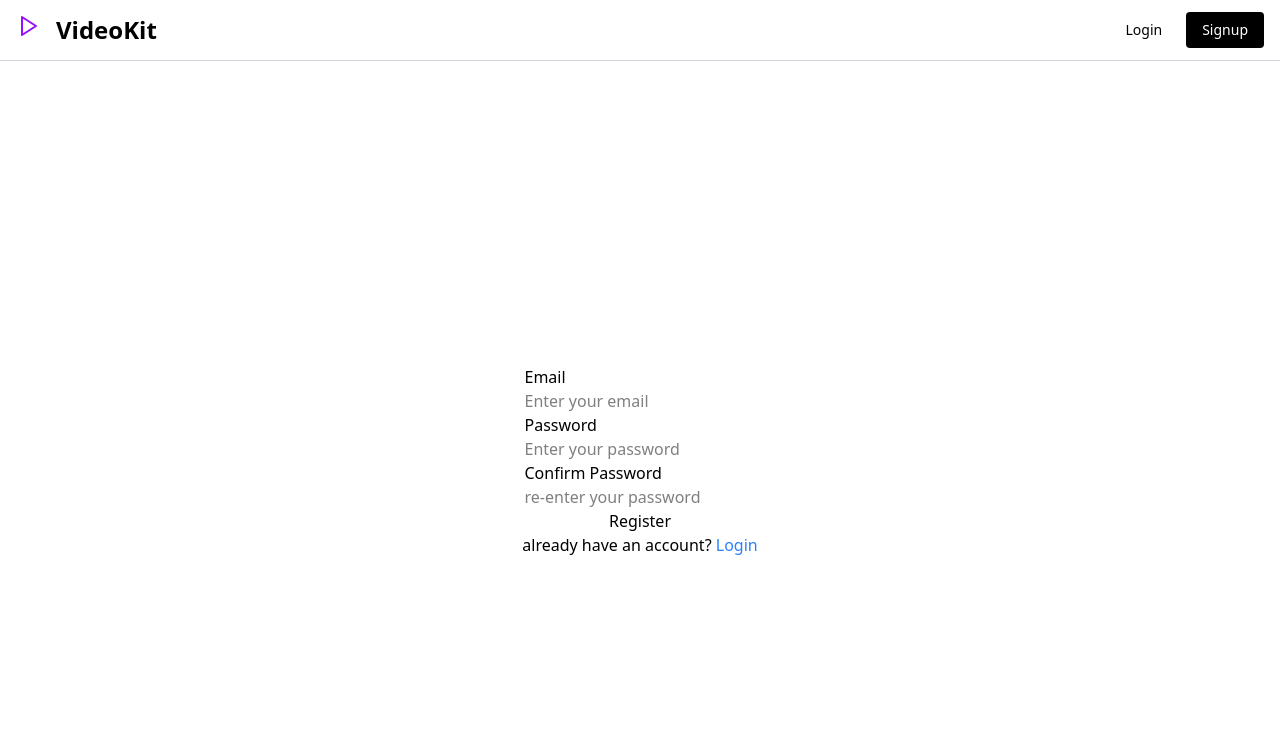
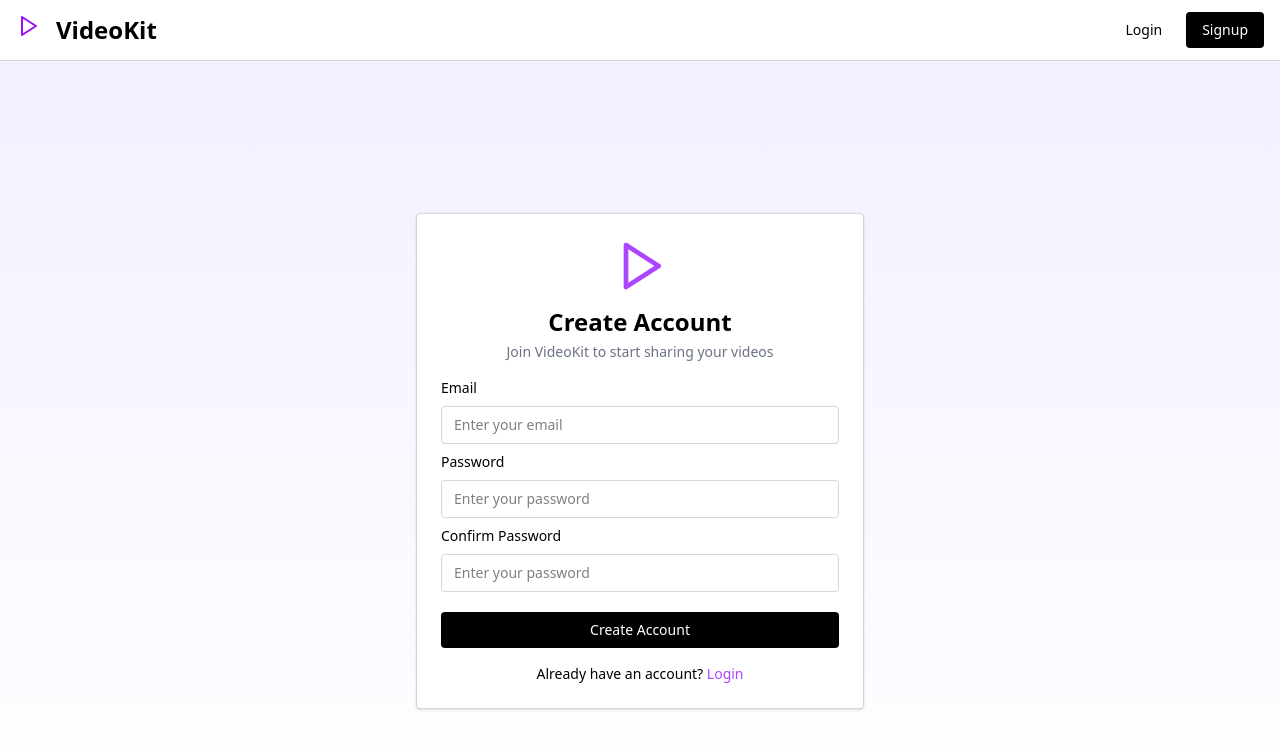
Before and after one commit to ayushsaini7717/videokit, a Next.js app: page /register in a window 1280 px wide. Shown: the top 750 px of the page. Built offline with nearby package versions, Linux system fonts and the light colour scheme; no server answers; what @imagekit/next would draw is missing.

Commit message:
feat/registerPage

```diff
--- /dev/null
+++ b/app/(pages)/login/login.module.css
@@ -0,0 +1,44 @@
+.loader {
+    width: 24px;
+    height: 24px;
+    position: relative;
+    overflow: hidden;
+    display: inline-block;
+    vertical-align: middle;
+  }
+
+  .loader:before,
+  .loader:after {
+    content: "";
+    position: absolute;
+    left: 50%;
+    bottom: 0;
+    width: 12px;
+    height: 12px;
+    border-radius: 50%;
+    background: #fff;
+    transform: translate(-50%, 100%) scale(0);
+    animation: push 1.5s infinite ease-in-out;
+  }
+
+  .loader:after {
+    animation-delay: 0.75s;
+  }
+
+  @keyframes push {
+    0% {
+      transform: translate(-50%, 100%) scale(1);
+    }
+    20%,
+    30% {
+      transform: translate(-50%, 50%) scale(1);
+    }
+    50%,
+    70% {
+      transform: translate(-50%, -30%) scale(0.5);
+    }
+    80%,
+    100% {
+      transform: translate(-50%, -50%) scale(0);
+    }
+  }
--- a/app/(pages)/login/page.tsx
+++ b/app/(pages)/login/page.tsx
@@ -4,18 +4,22 @@ import TypingText from "@/app/components/animatedText";
 import { signIn } from "next-auth/react";
 import { useRouter } from "next/navigation";
 import React, { useState } from "react";
+import styles from "./login.module.css";
 
 const Login=()=>{
     const [email,Setemail]=useState("");
     const [password,SetPassword]=useState("");
+    const [loading,setLoading]=useState(false);
     const router=useRouter();
 
     const handler=async (e: React.FormEvent<HTMLFormElement>)=>{
+        setLoading(true);
         e.preventDefault();
         const res=await signIn("credentials",{email,password,redirect: false});
         if(res?.error){
             throw new Error("Wrong email or password!");
         }else{
+            setLoading(false);
             router.push('/')
         }
     }
@@ -63,7 +67,7 @@ const Login=()=>{
           type="submit"
           className="mt-3 py-2 px-4 bg-black text-white font-medium rounded hover:bg-black/90 transition text-sm"
         >
-          Login
+          {loading ? <span className={styles.loader}></span> : <span>Login</span>}
         </button>
       </form>
 
--- a/app/(pages)/register/page.tsx
+++ b/app/(pages)/register/page.tsx
@@ -1,14 +1,18 @@
 "use client";
+import TypingText from "@/app/components/animatedText";
 import { useRouter } from "next/navigation";
 import { useState } from "react";
+import styles from "./register.module.css";
 
 const Register=()=>{
     const [email,SetEmail]=useState("");
     const [password,SetPassword]=useState("");
     const [confirmpassword,SetConfirmpassword]=useState("");
+    const [loading,setLoading]=useState(false);
     const router=useRouter();
 
     const handler=async (e: React.FormEvent<HTMLFormElement>)=>{
+        setLoading(true);
         e.preventDefault();
         if(!password || !confirmpassword){
             return;
@@ -27,26 +31,97 @@ const Register=()=>{
             if(!res.ok){
                 throw new Error("Failed to register user.");
             }
+            setLoading(false);
+            router.push("/login");
 
         }catch(err){
             console.log(err);
             throw new Error("something went wrong!");
         }
     }
-    return <div>
-        <div className="flex flex-col justify-center items-center h-[100vh]">
-            <form className="flex flex-col" onSubmit={handler}>
-                <label>Email</label>
-                <input onChange={(e)=>SetEmail(e.target.value)} type="email" placeholder="Enter your email" required></input>
-                <label>Password</label>
-                <input onChange={(e)=>SetPassword(e.target.value)} type="password" placeholder="Enter your password" required/>
-                <label>Confirm Password</label>
-                <input onChange={(e)=>SetConfirmpassword(e.target.value)} type="password" placeholder="re-enter your password" required></input>
-                <button type="submit">Register</button>
-            </form>
-            <div>already have an account? <span className="text-blue-500" onClick={()=>router.push('/login')}>Login</span></div>
+    return <div className="min-h-screen flex items-center justify-center" style={{ background: 'linear-gradient(to bottom, #f3f0ff, #ffffff)' }}>
+        <div className="w-[90%] max-w-md sm:w-[80%] md:w-[60%] lg:w-[35vw] bg-white border border-gray-300 rounded p-6 flex flex-col items-center shadow-sm">
+
+          <div className="mb-3">
+            <svg
+              xmlns="http://www.w3.org/2000/svg"
+              className="h-14 w-14 text-purple-500"
+              fill="none"
+              stroke="currentColor"
+              strokeWidth="2"
+              strokeLinecap="round"
+              strokeLinejoin="round"
+              viewBox="0 0 24 24"
+            >
+              <polygon points="6 3 20 12 6 21 6 3" />
+            </svg>
+          </div>
+            <div className="font-bold text-2xl text-center min-h-[32px] mb-1">
+            <TypingText text={'Create Account'} />
+          </div>
+          <p className="text-gray-500 text-sm text-center mb-4">Join VideoKit to start sharing your videos</p>
+            <form className="w-full flex flex-col gap-2 mb-4" onSubmit={handler}>
+            <label className="text-sm font-medium">Email</label>
+            <input
+              onChange={(e) => SetEmail(e.target.value)}
+              required
+              type="email"
+              placeholder="Enter your email"
+              className="px-3 py-2 border border-gray-300 rounded text-sm"
+            />
+
+            <label className="text-sm font-medium">Password</label>
+            <input
+              onChange={(e) => SetPassword(e.target.value)}
+              required
+              type="password"
+              placeholder="Enter your password"
+              className="px-3 py-2 border border-gray-300 rounded text-sm"
+            />
+
+
+            <label className="text-sm font-medium">Confirm Password</label>
+            <input
+              onChange={(e) => SetConfirmpassword(e.target.value)}
+              required
+              type="password"
+              placeholder="Enter your password"
+              className="px-3 py-2 border border-gray-300 rounded text-sm"
+            />
+
+            <button
+              type="submit"
+              className="mt-3 cursor-pointer py-2 px-4 bg-black text-white font-medium rounded hover:bg-black/90 transition text-sm"
+            >
+                {loading? <span className={styles.loader}></span>:<span>Create Account</span>}
+            </button>
+          </form>
+
+          <div className="text-sm">
+                Already have an account?{" "}
+            <span
+              onClick={() => router.push("/login")}
+              className="text-purple-500 cursor-pointer"
+            >
+              Login
+            </span>
+          </div>
         </div>
-    </div>
+      </div>
+    // return <div>
+    //     <div className="flex flex-col justify-center items-center h-[100vh]">
+    //         <form className="flex flex-col" onSubmit={handler}>
+    //             <label>Email</label>
+    //             <input onChange={(e)=>SetEmail(e.target.value)} type="email" placeholder="Enter your email" required></input>
+    //             <label>Password</label>
+    //             <input onChange={(e)=>SetPassword(e.target.value)} type="password" placeholder="Enter your password" required/>
+    //             <label>Confirm Password</label>
+    //             <input onChange={(e)=>SetConfirmpassword(e.target.value)} type="password" placeholder="re-enter your password" required></input>
+    //             <button type="submit">Register</button>
+    //         </form>
+    //         <div>already have an account? <span className="text-blue-500" onClick={()=>router.push('/login')}>Login</span></div>
+    //     </div>
+    // </div>
 }
 
 export default Register;
--- /dev/null
+++ b/app/(pages)/register/register.module.css
@@ -0,0 +1,44 @@
+.loader {
+    width: 24px;
+    height: 24px;
+    position: relative;
+    overflow: hidden;
+    display: inline-block;
+    vertical-align: middle;
+  }
+
+  .loader:before,
+  .loader:after {
+    content: "";
+    position: absolute;
+    left: 50%;
+    bottom: 0;
+    width: 12px;
+    height: 12px;
+    border-radius: 50%;
+    background: #fff;
+    transform: translate(-50%, 100%) scale(0);
+    animation: push 1.5s infinite ease-in-out;
+  }
+
+  .loader:after {
+    animation-delay: 0.75s;
+  }
+
+  @keyframes push {
+    0% {
+      transform: translate(-50%, 100%) scale(1);
+    }
+    20%,
+    30% {
+      transform: translate(-50%, 50%) scale(1);
+    }
+    50%,
+    70% {
+      transform: translate(-50%, -30%) scale(0.5);
+    }
+    80%,
+    100% {
+      transform: translate(-50%, -50%) scale(0);
+    }
+  }
--- a/app/components/navbar.tsx
+++ b/app/components/navbar.tsx
@@ -14,7 +14,7 @@ const Navbar=()=>{
       <svg xmlns="http://www.w3.org/2000/svg" width="24" height="24" fill="none" stroke="currentColor" strokeWidth="2" strokeLinecap="round" strokeLinejoin="round" className="lucide lucide-play h-8 w-8 text-purple-600">
         <polygon points="6 3 20 12 6 21 6 3" />
       </svg>
-      <h1 className="font-bold text-xl sm:text-2xl">VideoKit</h1>
+      <h1 onClick={()=>router.push("/")} className="cursor-default font-bold text-xl sm:text-2xl">VideoKit</h1>
     </div>
 
     <div className="hidden sm:flex gap-2 items-center">
--- a/app/page.tsx
+++ b/app/page.tsx
@@ -11,7 +11,7 @@ export default function Home() {
   <p className='text-lg md:text-xl text-gray-500 font-bold max-w-xl'>Upload, share, and discover amazing videos from creators everywhere</p>
 
   <div className='flex flex-col sm:flex-row gap-3'>
-    <button className='py-2 px-6 bg-black text-white font-medium cursor-pointer rounded hover:bg-black/90 transition duration-100 ease-linear text-sm'>Get Started</button>
+    <button className='py-2 px-6 bg-black text-white font-medium cursor-pointer rounded hover:bg-black/90 transition duration-100 ease-linear text-sm'>Upload Videos</button>
     <button className='py-2 px-6 bg-white text-black font-medium cursor-pointer rounded hover:bg-white/90 transition duration-100 ease-linear text-sm'>Browse Videos</button>
   </div>
 
```
Also changed, not shown: middleware.ts (+33 -23 lines), app/styles.css (line endings or trailing spaces).
